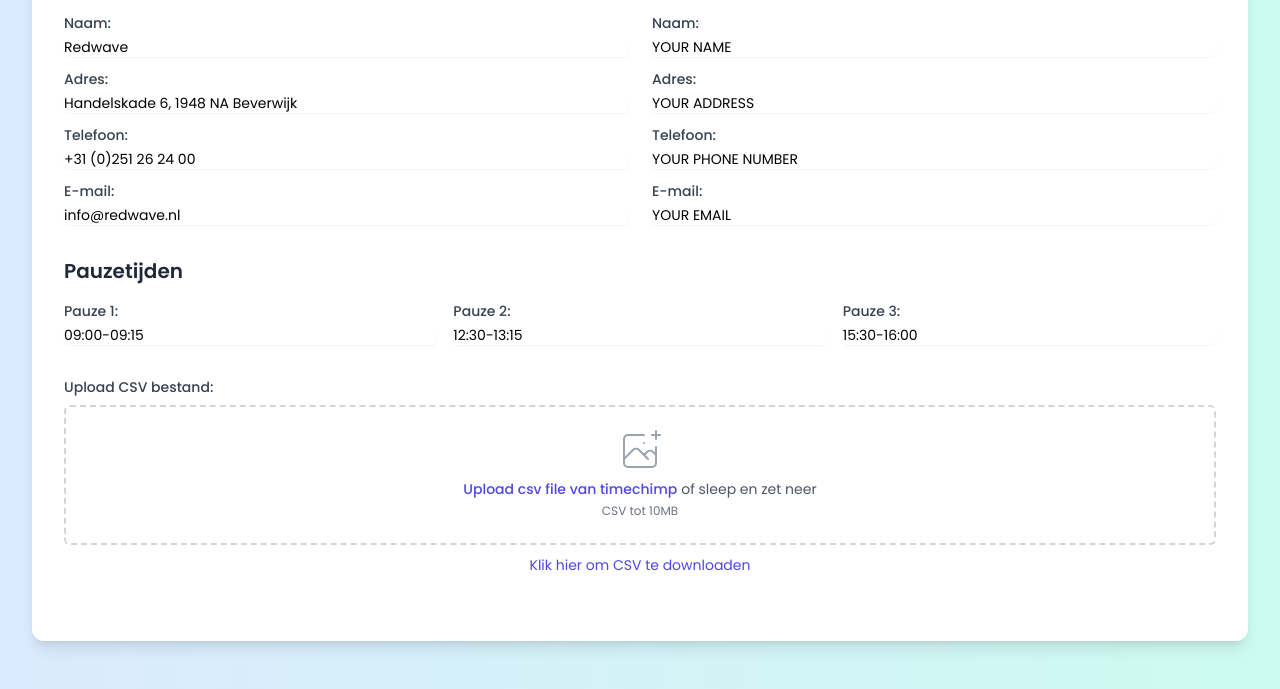
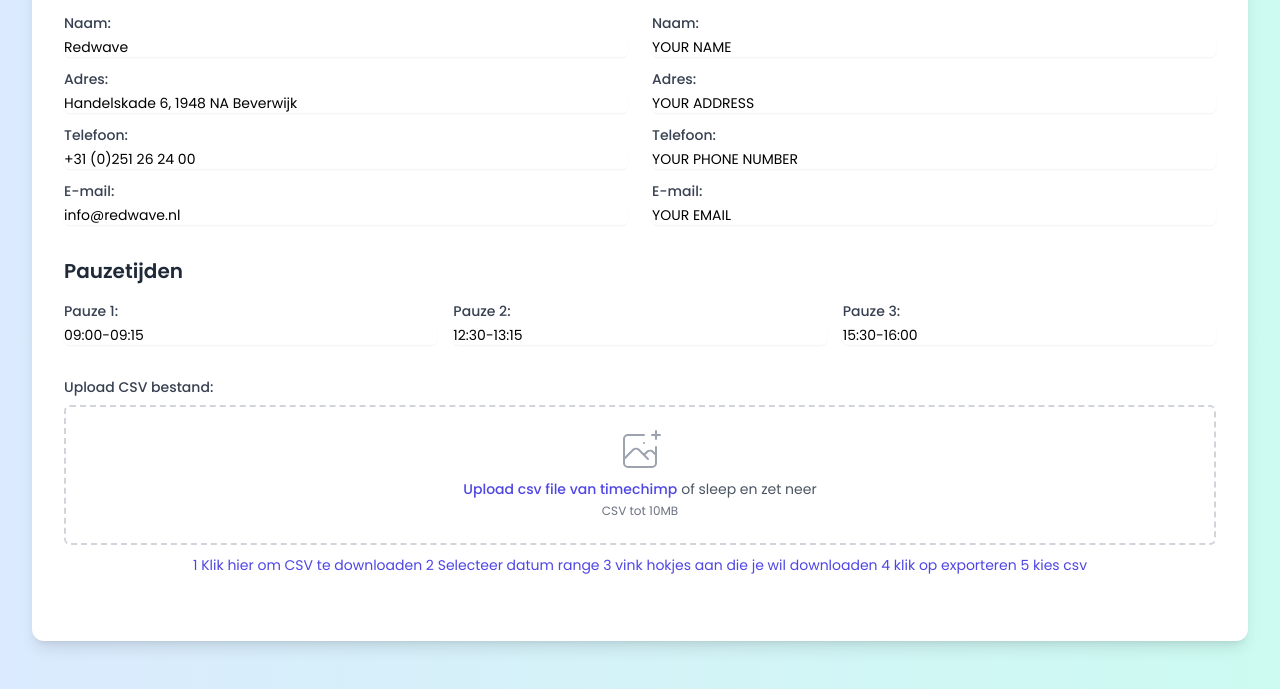
Before and after one commit to seatrips/seatrips.github.io, a plain HTML site: page index.html in a window 1280 px wide. Shown: the part 171-860 px from the top of the page. Drawn offline with nearby package versions, Linux system fonts and the light colour scheme.

Commit message:
Update index.html
added some more info for getting the css

```diff
--- a/index.html
+++ b/index.html
@@ -103,7 +103,11 @@
                     </div>
                     <div class="mt-2 text-center">
                         <a href="https://app.timechimp.com/reports/time" target="_blank" rel="noopener noreferrer" class="text-sm text-indigo-600 hover:text-indigo-500">
-                            Klik hier om CSV te downloaden
+                            1 Klik hier om CSV te downloaden
+                            2 Selecteer datum range
+                            3 vink hokjes aan die je wil downloaden
+                            4 klik op exporteren
+                            5 kies csv
                         </a>
                     </div>
                 </div>
```
